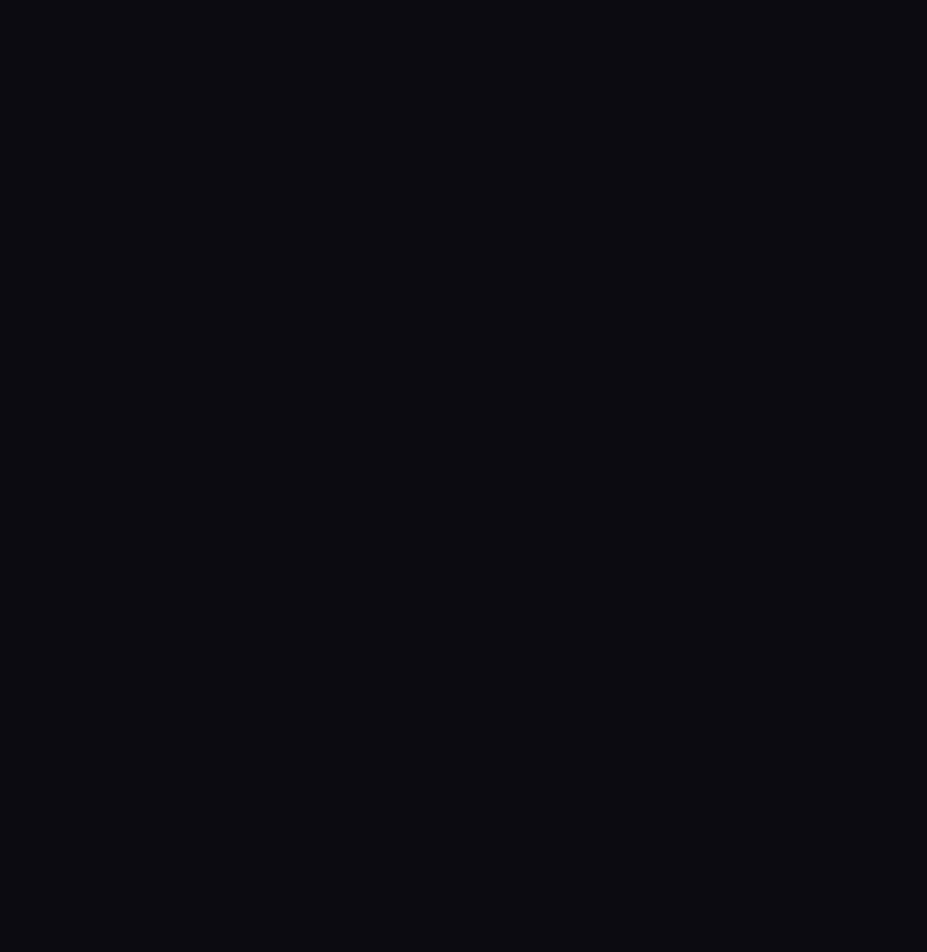
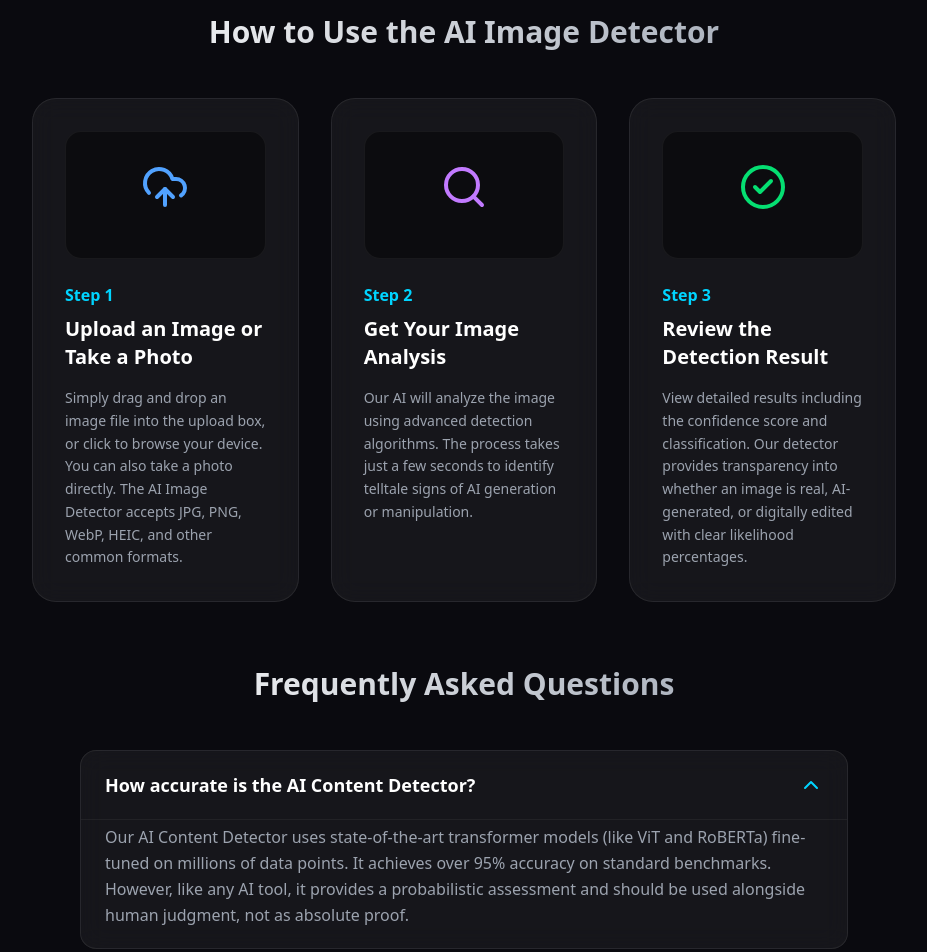
Before and after one commit to chetan270418-exe/AI-generated-content-detection-website, a Next.js app in the folder frontend/: page /upload in a window 1280 px wide. Shown: the part 760-1712 px from the top of the page, without its empty margins (176-1103 px from the left). Before the commit the page ends 800 px from the top, so only its background shows below. Built offline with nearby package versions, Linux system fonts and the light colour scheme; no server answers; sample sign-in values are in the browser's storage.

Commit message:
UI: Add Humanize and Translator placeholders, FAQ, and How To Use sections

```diff
--- a/frontend/src/app/upload/page.tsx
+++ b/frontend/src/app/upload/page.tsx
@@ -5,7 +5,9 @@ import { useRouter } from 'next/navigation'
 import { useAuth } from '@/lib/auth'
 import { analysisApi } from '@/lib/api'
 import FileUploader from '@/components/ui/FileUploader'
-import { Image as ImageIcon, Type, Loader2, Sparkles, Activity, FileText, Video, Layers, Mic } from 'lucide-react'
+import HowToUse from '@/components/ui/HowToUse'
+import FAQ from '@/components/ui/FAQ'
+import { Image as ImageIcon, Type, Loader2, Sparkles, Activity, FileText, Video, Layers, Mic, Wand2, Languages } from 'lucide-react'
 import { motion, AnimatePresence } from 'framer-motion'
 import { useDropzone } from 'react-dropzone'
 
@@ -356,6 +358,23 @@ export default function UploadPage() {
                   </div>
                 </div>
 
+                <div className="flex flex-wrap gap-4 mt-4">
+                  <button
+                    onClick={() => alert("Humanize feature is coming soon! This will restructure the text to sound less robotic.")}
+                    disabled={!text.trim() || isSubmitting}
+                    className="flex-1 min-w-[150px] py-3 rounded-[12px] bg-[var(--color-accent-real)]/10 text-[var(--color-accent-real)] border border-[var(--color-accent-real)]/30 hover:bg-[var(--color-accent-real)] hover:text-white transition-all flex items-center justify-center gap-2 font-medium disabled:opacity-50"
+                  >
+                    <Wand2 size={18} /> Humanize AI Text
+                  </button>
+                  <button
+                    onClick={() => alert("AI Translator feature is coming soon! Seamlessly translate content while preserving tone.")}
+                    disabled={!text.trim() || isSubmitting}
+                    className="flex-1 min-w-[150px] py-3 rounded-[12px] bg-[var(--color-accent-ai)]/10 text-[var(--color-accent-ai)] border border-[var(--color-accent-ai)]/30 hover:bg-[var(--color-accent-ai)] hover:text-white transition-all flex items-center justify-center gap-2 font-medium disabled:opacity-50"
+                  >
+                    <Languages size={18} /> AI Translator
+                  </button>
+                </div>
+
                 {renderSubmitButton(handleSubmitText, !text.trim(), 'Run Text Analysis')}
               </motion.div>
             ) : activeTab === 'pdf' ? (
@@ -458,6 +477,11 @@ export default function UploadPage() {
           </AnimatePresence>
         </div>
       </motion.div>
+
+      {/* Downside Content */}
+      <HowToUse />
+      <FAQ />
+
     </motion.div>
   )
 }
--- /dev/null
+++ b/frontend/src/components/ui/FAQ.tsx
@@ -0,0 +1,80 @@
+import { useState } from 'react'
+import { motion, AnimatePresence } from 'framer-motion'
+import { ChevronDown } from 'lucide-react'
+
+export default function FAQ() {
+  const [openIndex, setOpenIndex] = useState<number | null>(0)
+
+  const faqs = [
+    {
+      question: "How accurate is the AI Content Detector?",
+      answer: "Our AI Content Detector uses state-of-the-art transformer models (like ViT and RoBERTa) fine-tuned on millions of data points. It achieves over 95% accuracy on standard benchmarks. However, like any AI tool, it provides a probabilistic assessment and should be used alongside human judgment, not as absolute proof."
+    },
+    {
+      question: "What types of files are supported?",
+      answer: "For images, we support JPG, PNG, WebP, and HEIC. For text, you can paste up to 10,000 characters directly. We also support extracting content from PDF documents, audio files (MP3, WAV), and video files (MP4, AVI)."
+    },
+    {
+      question: "Can it detect ChatGPT and Midjourney content?",
+      answer: "Yes. Our text models are specifically trained to detect patterns from modern LLMs like ChatGPT, Claude, and Gemini (including perplexity and burstiness analysis). Our image models are trained on artifacts left by diffusion models like Midjourney, DALL-E 3, and Stable Diffusion."
+    },
+    {
+      question: "What happens to the files I upload?",
+      answer: "Your privacy is our priority. Files are processed securely, analyzed in memory, and immediately deleted from our servers after the analysis is complete. We do not use your uploads to train our models."
+    },
+    {
+      question: "What is the 'Humanize' feature?",
+      answer: "The 'Humanize' feature (currently in beta) takes text that has been flagged as AI-generated and subtly restructures the syntax, vocabulary, and sentence variation (burstiness) to sound more natural and conversational, reducing the robotic tone typical of LLMs."
+    }
+  ]
+
+  return (
+    <section className="mb-24 max-w-3xl mx-auto">
+      <motion.h2
+        initial={{ opacity: 0, y: 20 }}
+        whileInView={{ opacity: 1, y: 0 }}
+        viewport={{ once: true }}
+        className="text-3xl font-bold text-center mb-12 bg-clip-text text-transparent bg-gradient-to-r from-white to-gray-400"
+      >
+        Frequently Asked Questions
+      </motion.h2>
+
+      <div className="space-y-4">
+        {faqs.map((faq, i) => (
+          <motion.div
+            key={i}
+            initial={{ opacity: 0, y: 10 }}
+            whileInView={{ opacity: 1, y: 0 }}
+            viewport={{ once: true }}
+            transition={{ delay: i * 0.1 }}
+            className="glass rounded-[16px] border border-white/10 overflow-hidden"
+          >
+            <button
+              onClick={() => setOpenIndex(openIndex === i ? null : i)}
+              className="w-full px-6 py-5 flex items-center justify-between text-left hover:bg-white/5 transition-colors"
+            >
+              <span className="font-bold text-lg">{faq.question}</span>
+              <ChevronDown
+                className={`transition-transform duration-300 ${openIndex === i ? 'rotate-180 text-[var(--color-accent-real)]' : 'text-gray-500'}`}
+              />
+            </button>
+            <AnimatePresence>
+              {openIndex === i && (
+                <motion.div
+                  initial={{ height: 0, opacity: 0 }}
+                  animate={{ height: 'auto', opacity: 1 }}
+                  exit={{ height: 0, opacity: 0 }}
+                  transition={{ duration: 0.3 }}
+                >
+                  <div className="px-6 pb-5 pt-1 text-[var(--text-muted)] leading-relaxed border-t border-white/5">
+                    {faq.answer}
+                  </div>
+                </motion.div>
+              )}
+            </AnimatePresence>
+          </motion.div>
+        ))}
+      </div>
+    </section>
+  )
+}
--- /dev/null
+++ b/frontend/src/components/ui/HowToUse.tsx
@@ -0,0 +1,60 @@
+import { motion } from 'framer-motion'
+import { UploadCloud, Search, CheckCircle2 } from 'lucide-react'
+
+export default function HowToUse() {
+  const steps = [
+    {
+      step: "Step 1",
+      title: "Upload an Image or Take a Photo",
+      description: "Simply drag and drop an image file into the upload box, or click to browse your device. You can also take a photo directly. The AI Image Detector accepts JPG, PNG, WebP, HEIC, and other common formats.",
+      icon: <UploadCloud size={48} className="text-blue-400 mb-4" />
+    },
+    {
+      step: "Step 2",
+      title: "Get Your Image Analysis",
+      description: "Our AI will analyze the image using advanced detection algorithms. The process takes just a few seconds to identify telltale signs of AI generation or manipulation.",
+      icon: <Search size={48} className="text-purple-400 mb-4" />
+    },
+    {
+      step: "Step 3",
+      title: "Review the Detection Result",
+      description: "View detailed results including the confidence score and classification. Our detector provides transparency into whether an image is real, AI-generated, or digitally edited with clear likelihood percentages.",
+      icon: <CheckCircle2 size={48} className="text-green-400 mb-4" />
+    }
+  ]
+
+  return (
+    <section className="mt-24 mb-16">
+      <motion.h2
+        initial={{ opacity: 0, y: 20 }}
+        whileInView={{ opacity: 1, y: 0 }}
+        viewport={{ once: true }}
+        className="text-3xl font-bold text-center mb-12 bg-clip-text text-transparent bg-gradient-to-r from-white to-gray-400"
+      >
+        How to Use the AI Image Detector
+      </motion.h2>
+
+      <div className="grid grid-cols-1 md:grid-cols-3 gap-8">
+        {steps.map((s, i) => (
+          <motion.div
+            key={i}
+            initial={{ opacity: 0, y: 30 }}
+            whileInView={{ opacity: 1, y: 0 }}
+            viewport={{ once: true }}
+            transition={{ delay: i * 0.2 }}
+            className="glass p-8 rounded-[24px] border border-white/10 hover:border-white/20 transition-all hover:-translate-y-2"
+          >
+            <div className="flex flex-col items-center text-center h-32 justify-center mb-6 bg-black/40 rounded-[16px] border border-white/5">
+               {s.icon}
+            </div>
+            <h4 className="text-[var(--color-accent-real)] font-bold mb-2">{s.step}</h4>
+            <h3 className="text-xl font-bold mb-4">{s.title}</h3>
+            <p className="text-[var(--text-muted)] text-sm leading-relaxed">
+              {s.description}
+            </p>
+          </motion.div>
+        ))}
+      </div>
+    </section>
+  )
+}
```
